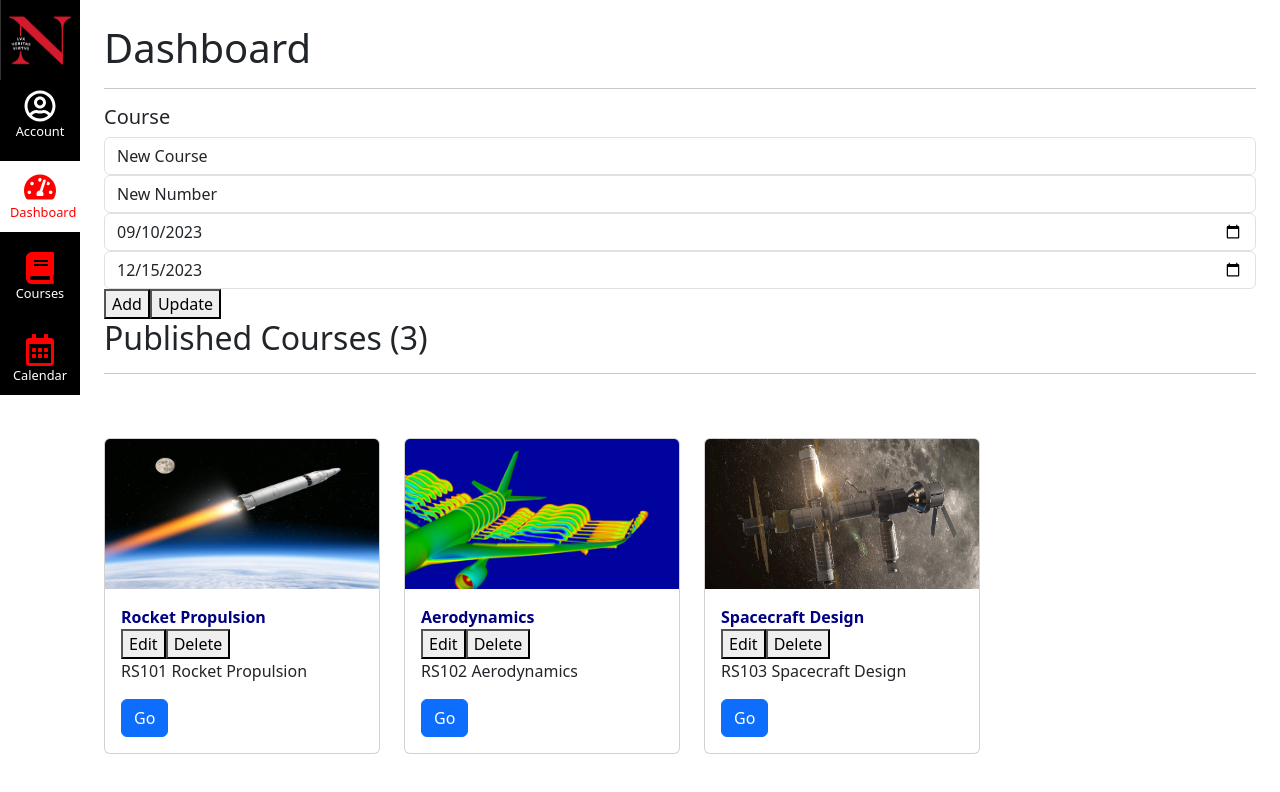
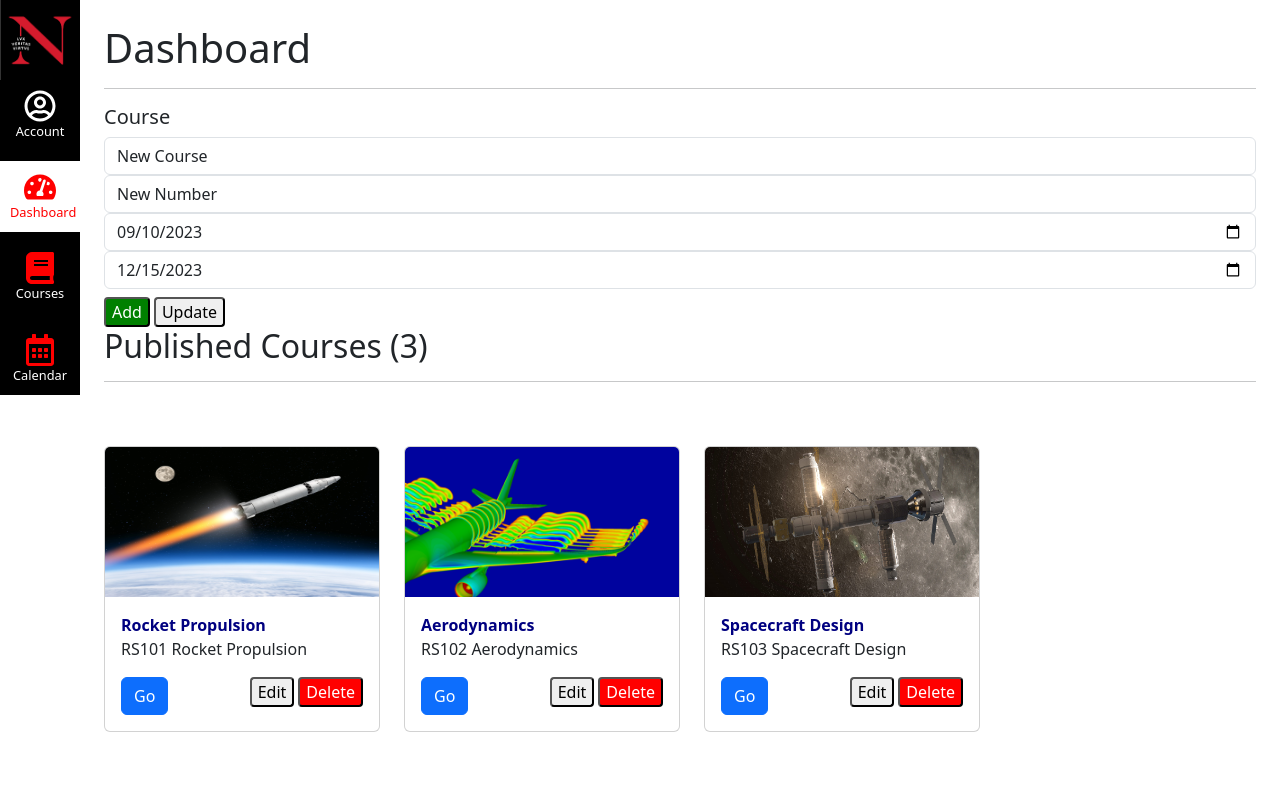
Before and after one commit to gracelemelin/kanbas-react-web-app, a React (Create React App) app: page /#/kanbas/Dashboard in a window 1280 px wide. Shown: the top 792 px of the page. Built offline with nearby package versions, Linux system fonts and the light colour scheme.

Commit message:
started styling

```diff
--- a/src/Kanbas/Courses/index.tsx
+++ b/src/Kanbas/Courses/index.tsx
@@ -5,10 +5,10 @@ import Modules from "./Modules";
 import Home from "./Home";
 import Assignments from "./Assignments";
 
-function Courses({mycourses} : {mycourses: any}) {
+function Courses({mycourses} : {mycourses: any[]}) {
   const { courseId } = useParams();
   const loc = window.location.href;
-  const course = mycourses.find((course: any) => course._id === courseId);
+  const course = mycourses.find((course) => course._id === courseId);
   const l = loc?.substring(loc.lastIndexOf('/') + 1);
   return (
     <div>
--- a/src/Kanbas/Dashboard/index.tsx
+++ b/src/Kanbas/Dashboard/index.tsx
@@ -3,9 +3,10 @@ import { Link } from "react-router-dom";
 
 function Dashboard(
   { mycourses, course, setCourse, addNewCourse,
-    deleteCourse, updateCourse } : {
-      mycourses: any, course: any, setCourse: any, addNewCourse: any,
-      deleteCourse: any, updateCourse: any
+    deleteCourse, updateCourse }: {
+      mycourses: any[]; course: any; setCourse: (course: any) => void;
+      addNewCourse: () => void; deleteCourse: (course: any) => void;
+      updateCourse: () => void;
     }
 ) {
 
@@ -21,12 +22,14 @@ function Dashboard(
         onChange={(e) => setCourse({ ...course, startDate: e.target.value })} />
       <input value={course.endDate} className="form-control" type="date"
         onChange={(e) => setCourse({ ...course, endDate: e.target.value })} />
-      <button onClick={addNewCourse} >
-        Add
-      </button>
-      <button onClick={updateCourse} >
-        Update
-      </button>
+      <div className="pt-2">
+        <button onClick={addNewCourse} style={{ borderRadius: "4px", backgroundColor: "green", color: "white" }}>
+          Add
+        </button>
+        <button className="ms-1" onClick={updateCourse} style={{ borderRadius: "4px" }}>
+          Update
+        </button>
+      </div>
 
       <h2>Published Courses (3)</h2> <hr />
       <div className="row">
@@ -41,24 +44,26 @@ function Dashboard(
                     style={{ textDecoration: "none", color: "navy", fontWeight: "bold" }}>
                     {course.name} </Link>
                   <br />
+                  <p className="card-text">{course._id} {course.name}</p>
+                  <Link to={`/Kanbas/Courses/${course._id}/Home`} className="btn btn-primary">
+                    Go </Link>
 
-                  <button onClick={(event) => {
+                  <button className="ms-1" style={{ borderRadius: "4px", backgroundColor: "red", color: "white", float: "right" }} onClick={(event) => {
+                    event.preventDefault();
+                    deleteCourse(course._id);
+                  }}>
+                    Delete
+                  </button>
+
+                  <button className="ms-1" style={{ borderRadius: "4px", float: "right" }} onClick={(event) => {
                     event.preventDefault();
                     setCourse(course);
                   }}>
                     Edit
                   </button>
 
-                  <button onClick={(event) => {
-                    event.preventDefault();
-                    deleteCourse(course._id);
-                  }}>
-                    Delete
-                  </button>
 
-                  <p className="card-text">{course._id} {course.name}</p>
-                  <Link to={`/Kanbas/Courses/${course._id}/Home`} className="btn btn-primary">
-                    Go </Link>
+
                 </div>
               </div>
             </div>
--- a/src/Kanbas/index.tsx
+++ b/src/Kanbas/index.tsx
@@ -10,7 +10,7 @@ import { Provider } from "react-redux";
 function Kanbas() {
   const { pathname } = useLocation();
 
-  const [mycourses, setCourses] = useState(courses);
+  const [mycourses, setCourses] = useState<any[]>(courses);
   const [course, setCourse] = useState({
     _id: "0", name: "New Course", number: "New Number",
     startDate: "2023-09-10", endDate: "2023-12-15",
```
